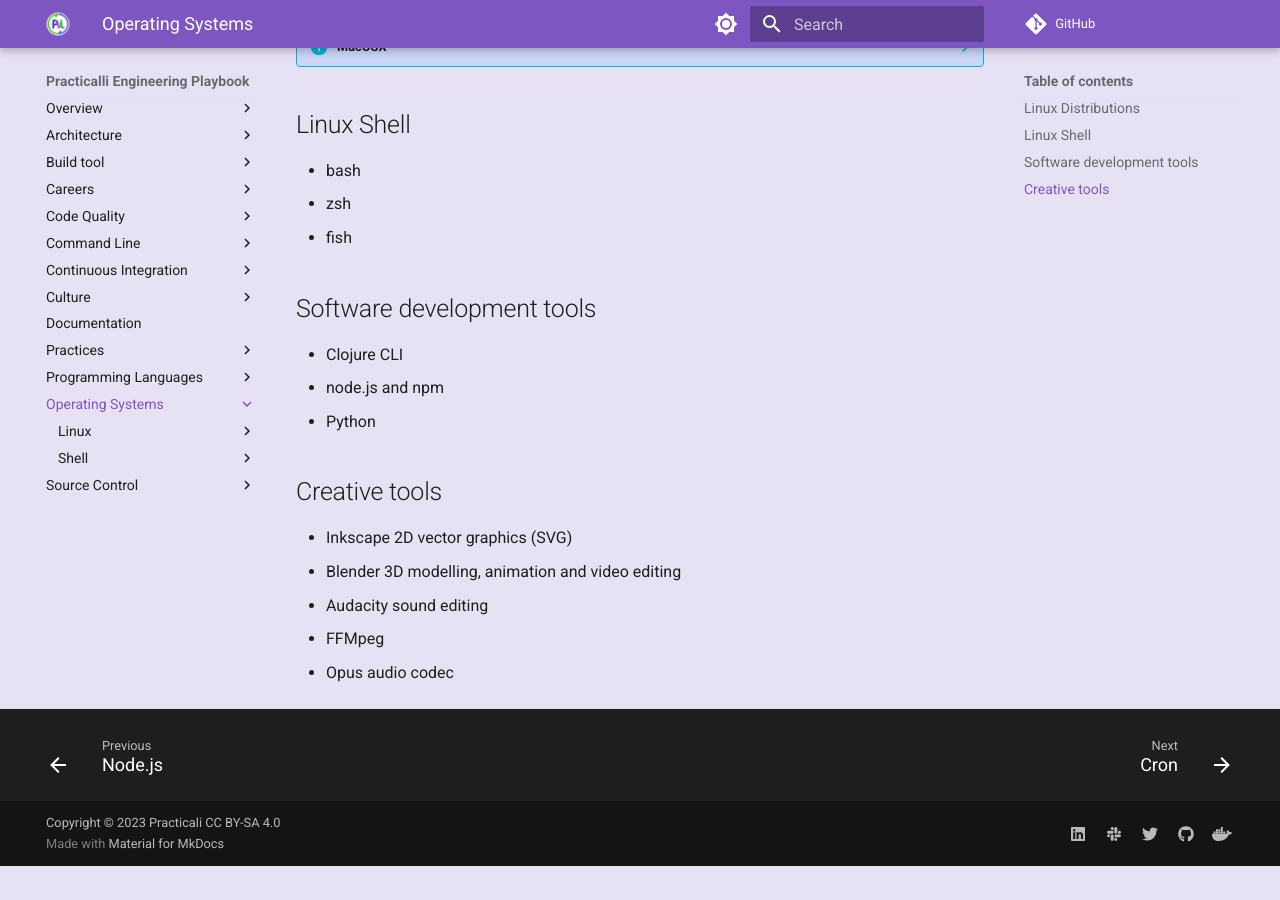
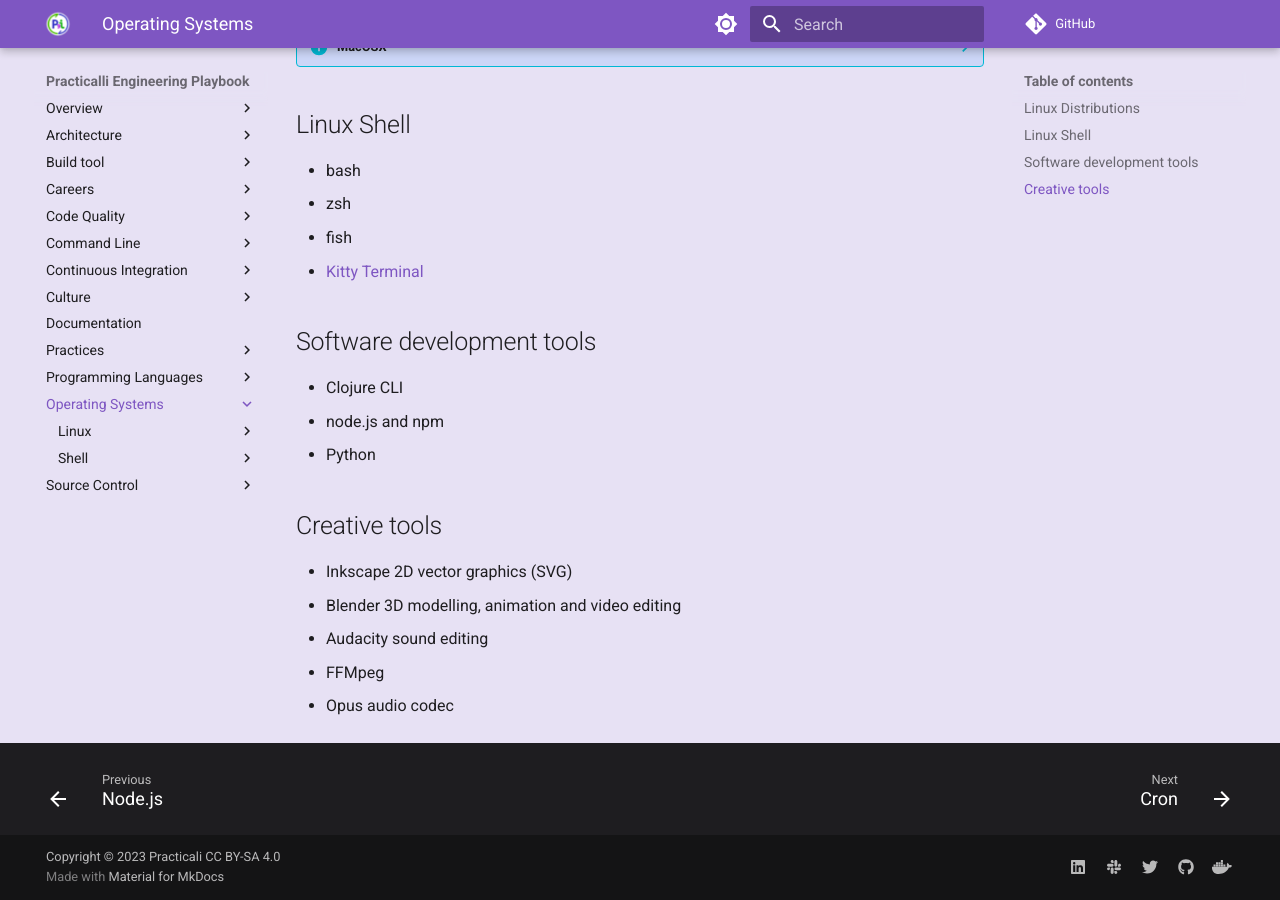
Before and after one commit to practicalli/engineering-playbook, an MkDocs documentation site: the page built from docs/os/index.md, in a window 1280 px wide and 900 px high, scrolled down 876 px. Built offline with MkDocs 1.6.1 and Material for MkDocs 9.7.7, drawn with Linux system fonts in a browser that asks for light colours; plug-ins that fetch from the network failed and are left out; comment, search, counter and statistics services are not loaded; before the commit the page ends 1742 px from its top, so only the background shows below that.

Commit message:
os: add link to kitty page

```diff
--- a/docs/os/index.md
+++ b/docs/os/index.md
@@ -34,6 +34,7 @@
 - bash
 - zsh
 - fish
+- [Kitty Terminal](clojure /docs/command-line/kitty-terminal.md)
 
 
 ## Software development tools
```
